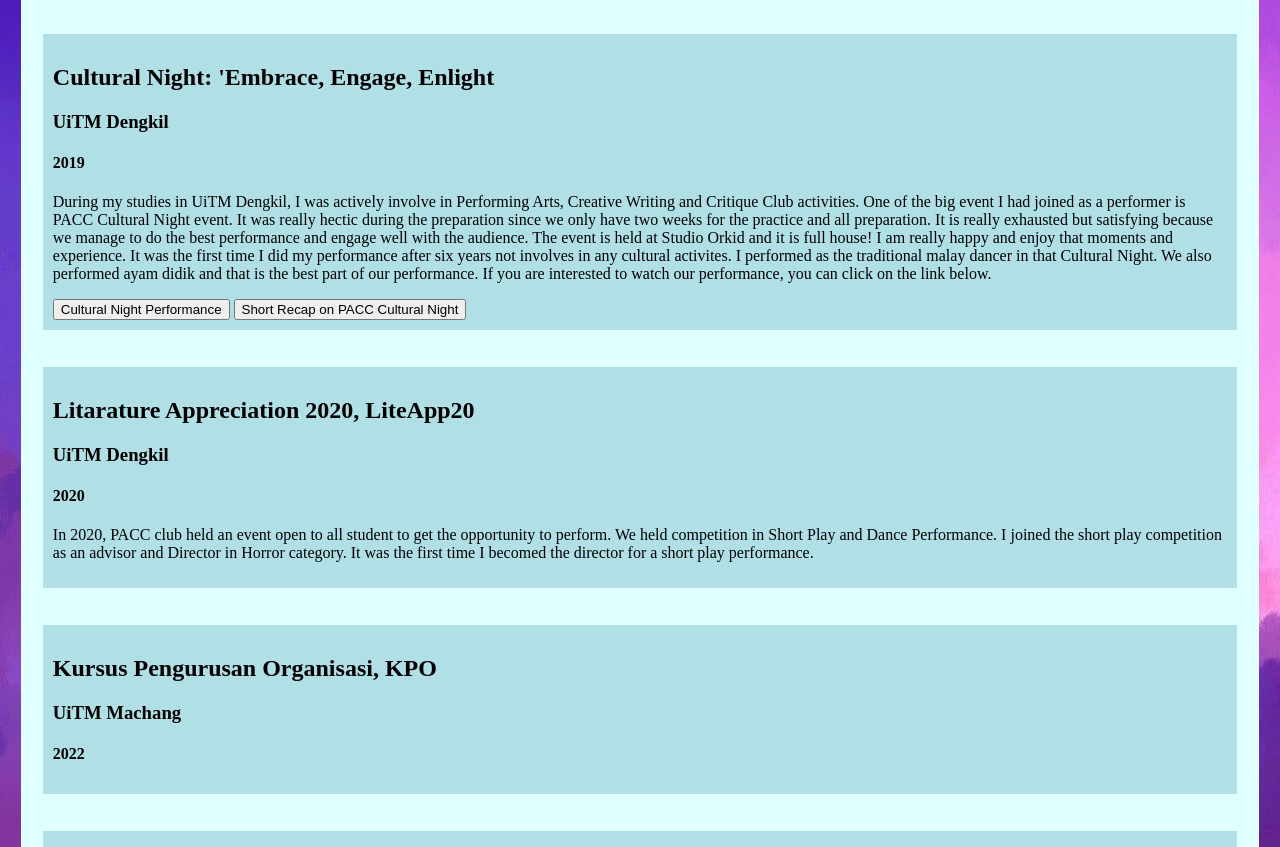
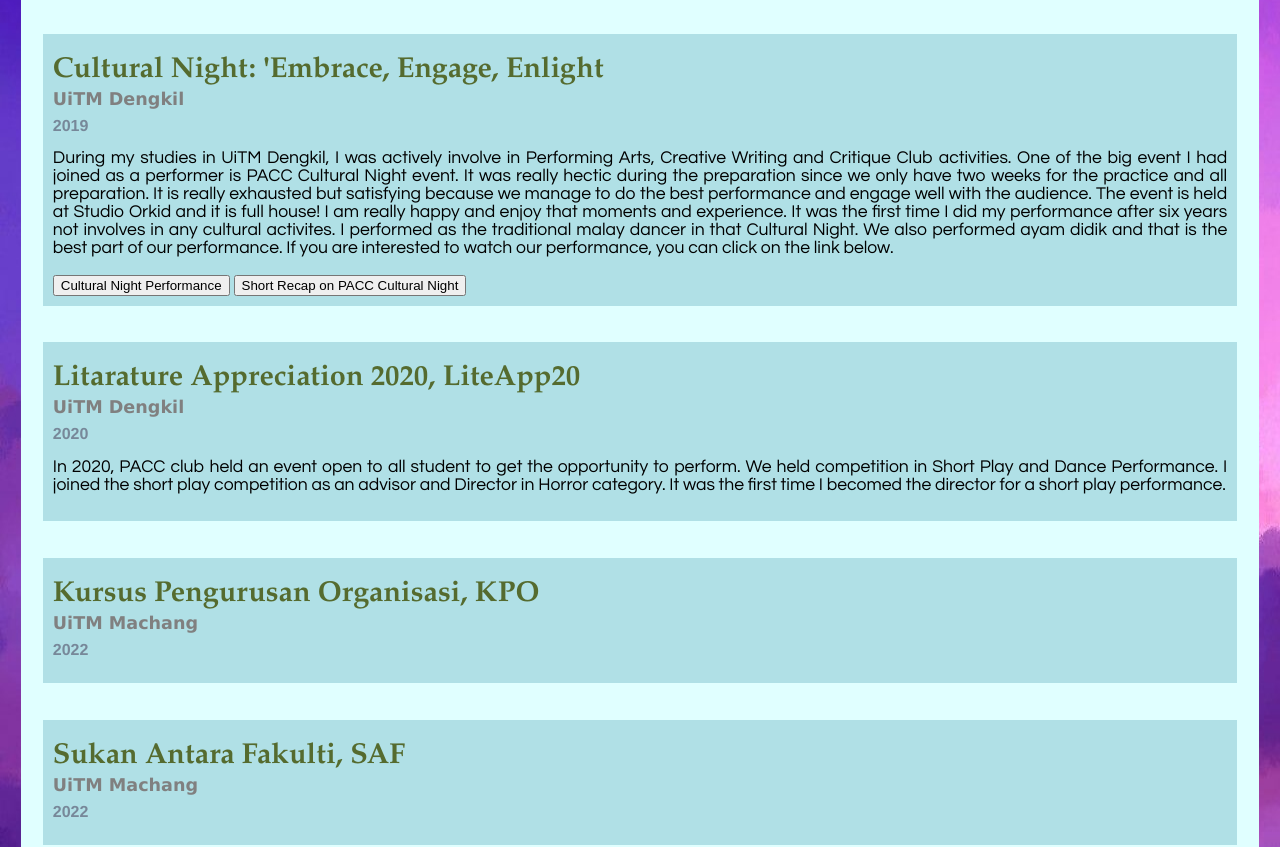
Before and after one commit to niknazihahyusri/ims456-personal-website, a plain HTML site: page experience.html in a window 1280 px wide. Shown: the part 105-952 px from the top of the page. Drawn offline with Linux system fonts and the light colour scheme.

Commit message:
Update experience.html

```diff
--- a/experience.html
+++ b/experience.html
@@ -14,33 +14,33 @@
 
      <!-- Experience Section -->
     <div class="culturalnight">
-      <h2>Cultural Night: 'Embrace, Engage, Enlight</h2>
-      <h3>UiTM Dengkil</h3>
-      <h4>2019</h4>
-      <p>During my studies in UiTM Dengkil, I was actively involve in Performing Arts, Creative Writing and Critique Club activities. One of the big event I had joined as a performer is PACC Cultural Night event. It was really hectic during the preparation since we only have two weeks for the practice and all preparation. It is really exhausted but satisfying because we manage to do the best performance and engage well with the audience. The event is held at Studio Orkid and it is full house! I am really happy and enjoy that moments and experience. It was the first time I did my performance after six years not involves in any cultural activites. I performed as the traditional malay dancer in that Cultural Night. We also performed ayam didik and that is the best part of our performance. If you are interested to watch our performance, you can click on the link below.</p>
+      <h2 class="cn">Cultural Night: 'Embrace, Engage, Enlight</h2>
+      <h3 class="cn">UiTM Dengkil</h3>
+      <h4 class="cn">2019</h4>
+      <p class="cn">During my studies in UiTM Dengkil, I was actively involve in Performing Arts, Creative Writing and Critique Club activities. One of the big event I had joined as a performer is PACC Cultural Night event. It was really hectic during the preparation since we only have two weeks for the practice and all preparation. It is really exhausted but satisfying because we manage to do the best performance and engage well with the audience. The event is held at Studio Orkid and it is full house! I am really happy and enjoy that moments and experience. It was the first time I did my performance after six years not involves in any cultural activites. I performed as the traditional malay dancer in that Cultural Night. We also performed ayam didik and that is the best part of our performance. If you are interested to watch our performance, you can click on the link below.</p>
       <a href="https://www.youtube.com/watch?v=WRup6v1D8Hk&t=2927s"><button>Cultural Night Performance</button></a>
       <a href="https://www.youtube.com/watch?v=6SVeiVqYTMc&t=204s"><button>Short Recap on PACC Cultural Night</button></a>
     </div>
 
     <div class="liteapp">
-      <h2>Litarature Appreciation 2020, LiteApp20</h2>
-      <h3>UiTM Dengkil</h3>
-      <h4>2020</h4>
-      <p>In 2020, PACC club held an event open to all student to get the opportunity to perform. We held competition in Short Play and Dance Performance. I joined the short play competition as an advisor and Director in Horror category. It was the first time I becomed the director for a short play performance. </p>
+      <h2 class="liteapp">Litarature Appreciation 2020, LiteApp20</h2>
+      <h3 class="liteapp">UiTM Dengkil</h3>
+      <h4 class="liteapp">2020</h4>
+      <p class="liteapp">In 2020, PACC club held an event open to all student to get the opportunity to perform. We held competition in Short Play and Dance Performance. I joined the short play competition as an advisor and Director in Horror category. It was the first time I becomed the director for a short play performance. </p>
     </div>
 
     <div class="kpo">
-      <h2>Kursus Pengurusan Organisasi, KPO</h2>
-      <h3>UiTM Machang</h3>
-      <h4>2022</h4>
-      <p></p>
+      <h2 class="kpo">Kursus Pengurusan Organisasi, KPO</h2>
+      <h3 class="kpo">UiTM Machang</h3>
+      <h4 class="kpo">2022</h4>
+      <p class="kpo"></p>
     </div>
 
     <div class="saf">
-      <h2>Sukan Antara Fakulti, SAF</h2>
-      <h3>UiTM Machang</h3>
-      <h4>2022</h4>
-      <p></p>
+      <h2 class="saf">Sukan Antara Fakulti, SAF</h2>
+      <h3 class="saf">UiTM Machang</h3>
+      <h4 class="saf">2022</h4>
+      <p class="saf"></p>
     </div>
   </div>
 
```
